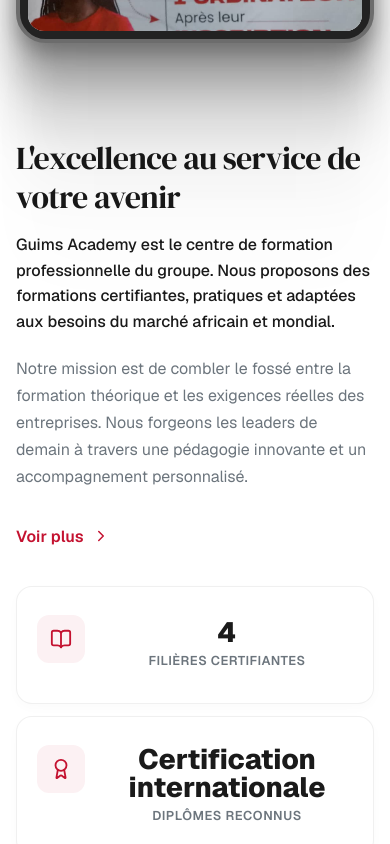
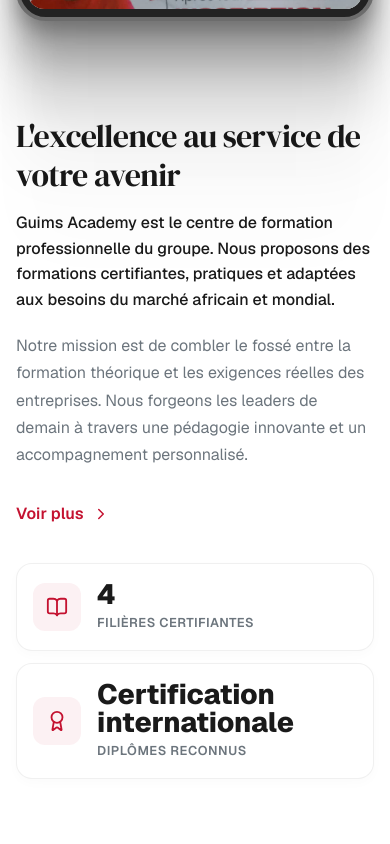
Before and after one commit to igitboosterplus/guims-academy2, a React (Vite) app: page / in a window 390 px wide. Shown: the part 1156-2000 px from the top of the page. Built offline with nearby package versions, Linux system fonts and the light colour scheme; a web font is replaced by a local one.

Commit message:
Update academy layout laureate profiles and assets

```diff
--- a/src/App.css
+++ b/src/App.css
@@ -463,17 +463,6 @@
   gap: 2.5rem;
 }
 
-@media (max-width: 900px) {
-  .services-grid {
-    grid-template-columns: 1fr;
-  }
-
-  .service-card {
-    flex-direction: column;
-    align-items: flex-start;
-  }
-}
-
 .service-card {
   height: 100%;
   display: flex;
@@ -558,6 +547,17 @@
   color: var(--primary);
   margin-top: 2px;
   flex-shrink: 0;
+}
+
+@media (max-width: 900px) {
+  .services-grid {
+    grid-template-columns: 1fr;
+  }
+
+  .service-card {
+    flex-direction: column;
+    align-items: flex-start;
+  }
 }
 
 
@@ -2345,6 +2345,27 @@
   color: rgba(255, 255, 255, 0.85);
 }
 
+.profile-social-link {
+  display: flex;
+  align-items: center;
+  gap: 0.5rem;
+  width: max-content;
+  margin-top: 1rem;
+  padding: 0.65rem 1rem;
+  border: 1px solid rgba(255, 255, 255, 0.3);
+  border-radius: 6px;
+  color: #ffffff;
+  font-size: 0.9rem;
+  font-weight: 700;
+  text-decoration: none;
+  transition: background-color 0.2s ease, border-color 0.2s ease;
+}
+
+.profile-social-link:hover {
+  background: #0a66c2;
+  border-color: #0a66c2;
+}
+
 .profile-body-container {
   padding-top: 3.5rem;
 }
@@ -2495,6 +2516,10 @@
     display: flex;
     flex-direction: column;
     align-items: center;
+  }
+  .profile-social-link {
+    width: 100%;
+    justify-content: center;
   }
 }
 
--- a/src/components/About.tsx
+++ b/src/components/About.tsx
@@ -131,15 +131,19 @@
               <div className="about-stat-icon">
                 <BookOpen size={22} />
               </div>
-              <div className="about-stat-number">4</div>
-              <div className="about-stat-label">Filières certifiantes</div>
+              <div className="about-stat-content">
+                <div className="about-stat-number">4</div>
+                <div className="about-stat-label">Filières certifiantes</div>
+              </div>
             </div>
             <div className="about-stat-card">
               <div className="about-stat-icon">
                 <Award size={22} />
               </div>
-              <div className="about-stat-number">Certification internationale</div>
-              <div className="about-stat-label">Diplômes reconnus</div>
+              <div className="about-stat-content">
+                <div className="about-stat-number">Certification internationale</div>
+                <div className="about-stat-label">Diplômes reconnus</div>
+              </div>
             </div>
           </div>
         </div>
--- a/src/components/ElitePlanCard.tsx
+++ b/src/components/ElitePlanCard.tsx
@@ -3,6 +3,7 @@
 
 interface ElitePlanCardProps {
   imageUrl: string;
+  imagePosition?: string;
   title: string;
   subtitle: string;
   description: string;
@@ -13,6 +14,7 @@
 
 export const ElitePlanCard = ({
   imageUrl,
+  imagePosition,
   title,
   subtitle,
   description,
@@ -32,7 +34,12 @@
           whileHover={{ scale: 1.1 }}
           transition={{ duration: 0.45 }}
         >
-          <img src={imageUrl} alt={title} className="elite-card-img" />
+          <img
+            src={imageUrl}
+            alt={title}
+            className="elite-card-img"
+            style={imagePosition ? { objectPosition: imagePosition } : undefined}
+          />
         </motion.div>
         <div className="elite-card-gradient" />
       </div>
--- a/src/components/Footer.tsx
+++ b/src/components/Footer.tsx
@@ -46,7 +46,7 @@
           <ul className="footer-list contact-list">
             <li>
               <span className="contact-label">Email :</span>
-              <a href="mailto:contact@guimsacademy.com">contact@guimsacademy.com</a>
+              <a href="mailto:contact@guimsacademy.com">contacts@guimsacademy.com</a>
             </li>
             <li>
               <span className="contact-label">Téléphone :</span>
--- a/src/components/Header.tsx
+++ b/src/components/Header.tsx
@@ -1,7 +1,7 @@
 import { useState, useEffect } from 'react';
 import { Menu, X } from 'lucide-react';
 import { NAV_LINKS } from '../constants';
-import logo from '../assets/logo Guims Acadeny.jpg';
+import logo from '../assets/logo Guims Acadeny.png';
 
 const Header = () => {
   const [isScrolled, setIsScrolled] = useState(false);
--- a/src/components/Hero.tsx
+++ b/src/components/Hero.tsx
@@ -143,8 +143,7 @@
           </h1>
           <p className="hero10-description">
             <Balancer>
-              Guims Academy vous propose des formations certifiantes adaptées au
-              marché international. Développez vos compétences auprès d'experts
+              Votre cabinet de formation professionnelle avec diplome internationale. Développez vos compétences auprès d'experts
               du domaine.
             </Balancer>
           </p>
--- a/src/components/Testimonials.tsx
+++ b/src/components/Testimonials.tsx
@@ -16,6 +16,7 @@
             <ElitePlanCard
               key={idx}
               imageUrl={t.avatar}
+              imagePosition={t.imagePosition}
               title={t.name}
               subtitle={t.role}
               description={`"${t.text}"`}
--- a/src/components/about.css
+++ b/src/components/about.css
@@ -206,35 +206,6 @@
     font-size: 1rem;
   }
 
-  .about-stats-grid {
-    grid-template-columns: 1fr;
-    gap: 0.75rem;
-    max-width: 28rem;
-    margin: 0 auto;
-  }
-
-  .about-stat-card {
-    display: grid;
-    grid-template-columns: 3rem 1fr;
-    column-gap: 1rem;
-    padding: 1rem;
-    text-align: left;
-  }
-
-  .about-stat-icon {
-    grid-row: span 2;
-    margin: 0;
-  }
-
-  .about-stat-number {
-    align-self: end;
-  }
-
-  .about-stat-label {
-    align-self: start;
-  }
-}
-
 .about-stat-card {
   background: #ffffff;
   border: 1px solid rgba(0, 0, 0, 0.06);
@@ -278,3 +249,29 @@
   text-transform: uppercase;
   letter-spacing: 0.5px;
 }
+
+@media (max-width: 767px) {
+  .about-stats-grid {
+    grid-template-columns: 1fr;
+    gap: 0.75rem;
+    max-width: 28rem;
+    margin: 0 auto;
+  }
+
+  .about-stat-card {
+    display: flex;
+    align-items: center;
+    gap: 1rem;
+    padding: 1rem;
+    text-align: left;
+  }
+
+  .about-stat-icon {
+    margin: 0;
+    flex: 0 0 3rem;
+  }
+
+  .about-stat-content {
+    min-width: 0;
+  }
+}
--- a/src/constants/index.ts
+++ b/src/constants/index.ts
@@ -102,7 +102,7 @@
 
 export const TESTIMONIALS = [
   {
-    name: "Jean Dupont",
+    name: "Priso Daniel",
     role: "Secrétaire de Direction",
     text: "Grâce à Guims Academy, j'ai obtenu une formation de qualité et un accompagnement sur mesure qui m'a ouvert les portes de l'emploi.",
     avatar: avatarJean
@@ -114,9 +114,10 @@
     avatar: avatarMarie
   },
   {
-    name: "Alain Kotto",
+    name: "Alain Essomba",
     role: "Assistant Comptable",
     text: `Une école sérieuse qui tient ses promesses. La rentrée du ${intake.short.toLowerCase()} est une opportunité à ne pas manquer pour se professionnaliser.`,
-    avatar: avatarAlain
+    avatar: avatarAlain,
+    imagePosition: "72% center"
   }
 ];
```
Also changed, not shown: src/components/LaureatsPage.tsx (+26 -5 lines), src/assets/logo Guims Acadeny.png (added).
